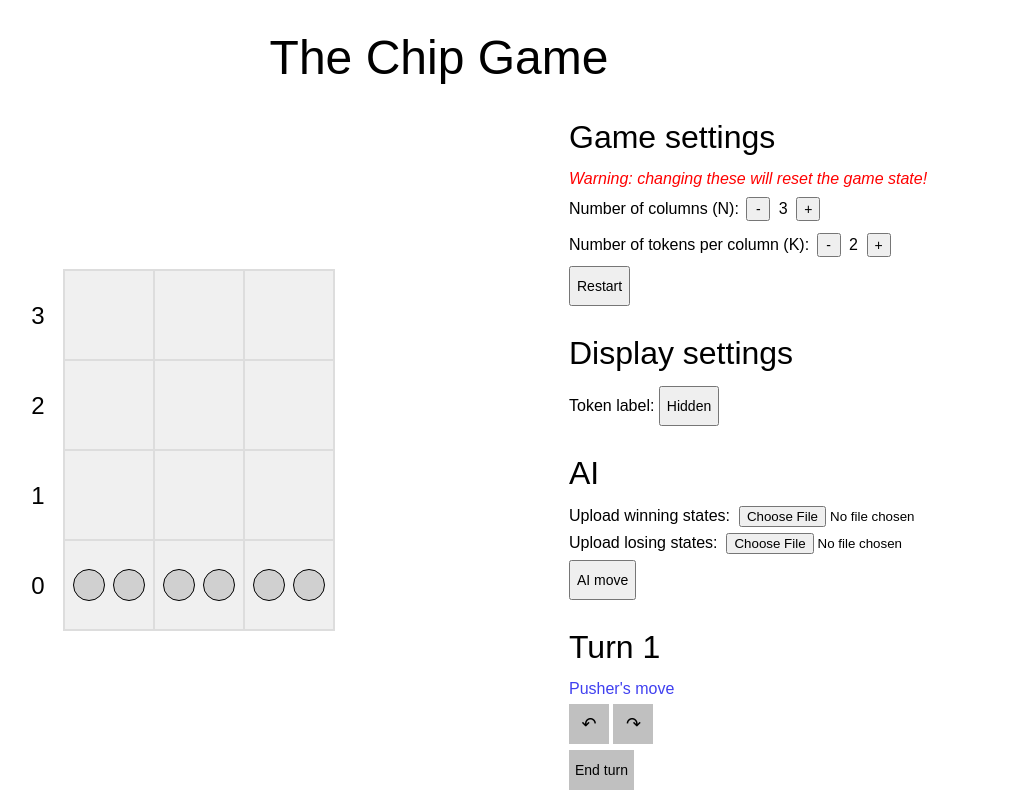
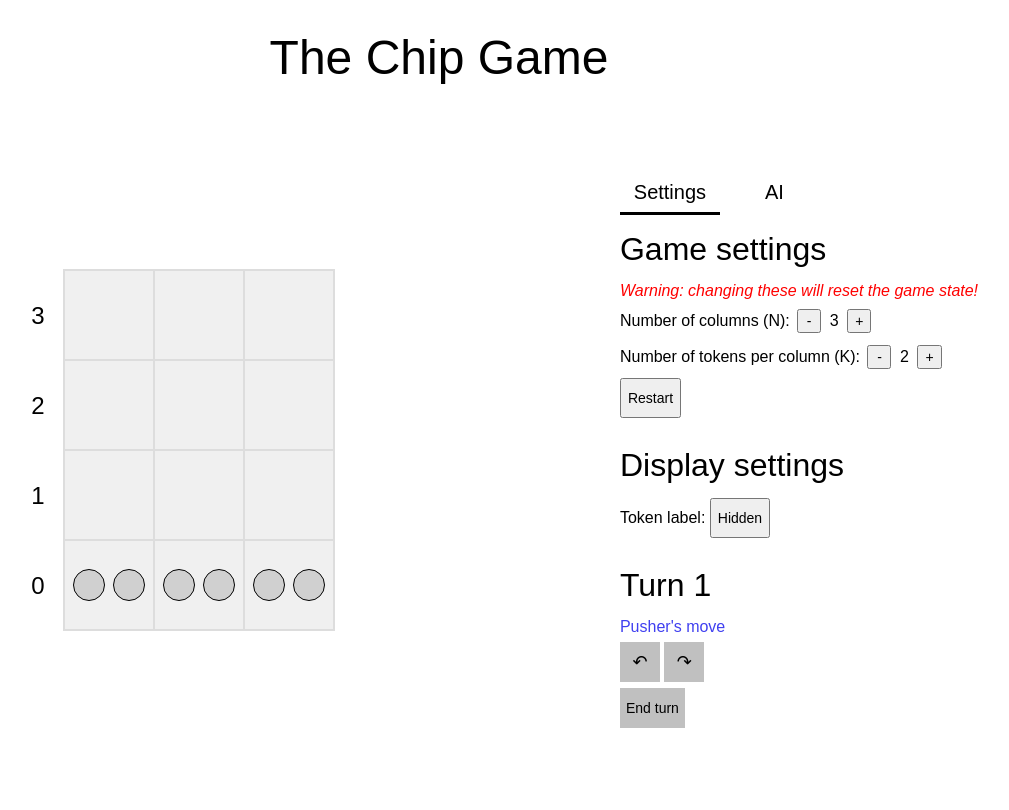
Before and after one commit to cty012/chip-game, a plain HTML site: page index.html in a window 1280 px wide. Shown: the whole page, without its empty margins (201-1210 px from the left). Drawn offline with Linux system fonts and the light colour scheme.

Commit message:
Create tabs

```diff
--- a/callbacks.js
+++ b/callbacks.js
@@ -33,6 +33,25 @@ function col_onclick(col) {
     refresh_button_area();
 }
 
+function menu_select(tabname) {
+    // Update tabs
+    Array.from(document.querySelectorAll(".section-line.menu div")).forEach(item => {
+        if (item.id === "tab-" + tabname) {
+            item.classList.add("selected");
+        } else {
+            item.classList.remove("selected");
+        }
+    });
+
+    // Update sections
+    Array.from(document.getElementsByClassName("section")).forEach(item => {
+        item.classList.add("hidden");
+    });
+    sections_to_display[tabname].forEach(id => {
+        document.getElementById(id).classList.remove("hidden");
+    });
+}
+
 function inc_N(delta) {
     let N_new = Math.min(Math.max(N + delta, N_min), N_max);
     if (N_new === N) return;
--- a/constants.js
+++ b/constants.js
@@ -49,3 +49,11 @@ const ui_player = document.getElementById("player");
 const ui_undo = document.getElementById("undo");
 const ui_redo = document.getElementById("redo");
 const ui_end_turn = document.getElementById("end-turn");
+
+/**
+ * Sections to display in each tab
+ */
+const sections_to_display = {
+    "settings": ["sec-menu-bar", "sec-game-settings", "sec-display-settings", "sec-controls"],
+    "ai": ["sec-menu-bar", "sec-ai", "sec-controls"],
+};
--- a/index.html
+++ b/index.html
@@ -2,7 +2,6 @@
 <head>
     <title>Chip Game</title>
     <link rel="stylesheet" type="text/css" href="style.css">
-    <link rel="stylesheet" type="text/css" href="ai.css">
 </head>
 <body>
     <div id="content">
@@ -16,8 +15,14 @@
                 </div>
             </div>
             <div id="button-area">
-                <div id="button-container">
-                    <div class="section">
+                <div class="button-container">
+                    <div id="sec-menu-bar" class="section">
+                        <div class="section-line menu">
+                            <div id="tab-settings" class="selected" onclick="menu_select(`settings`);">Settings</div>
+                            <div id="tab-ai" onclick="menu_select(`ai`);">AI</div>
+                        </div>
+                    </div>
+                    <div id="sec-game-settings" class="section">
                         <div class="section-title">Game settings</div>
                         <div class="section-line warning">Warning: changing these will reset the game state!</div>
                         <div class="section-line toggle-var" class="line">
@@ -36,14 +41,14 @@
                             <button class="action" onclick="restart();">Restart</button>
                         </div>
                     </div>
-                    <div class="section">
+                    <div id="sec-display-settings" class="section">
                         <div class="section-title">Display settings</div>
                         <div class="section-line toggle-var higher" class="line">
                             <span>Token label:&nbsp;</span>
                             <button id="token-label" class="action" onclick="toggle_token_label();">Hidden</button>
                         </div>
                     </div>
-                    <div class="section">
+                    <div id="sec-ai" class="section hidden">
                         <div class="section-title">AI</div>
                         <div class="section-line">
                             <span>Upload winning states:&nbsp;</span>
@@ -57,7 +62,7 @@
                             <button id="ai-move" class="action" onclick="ai_move();">AI move</button>
                         </div>
                     </div>
-                    <div class="section">
+                    <div id="sec-controls" class="section">
                         <div id="turn" class="section-title"></div>
                         <div id="player" class="section-line"></div>
                         <div class="section-line">
--- a/style.css
+++ b/style.css
@@ -77,6 +77,32 @@ button.disabled {
 .section-line {
     margin: 6px 0px;
     width: 100%;
+}
+
+.section-line.menu {
+    height: 30px;
+}
+
+.section-line.menu div {
+    display: inline-block;
+    width: 100px;
+    height: 40px;
+    text-align: center;
+    font-size: 20px;
+    line-height: 40px;
+    cursor: pointer;
+}
+
+.section-line.menu div.selected {
+    border-bottom: 3px solid black;
+}
+
+.section-line.menu div:hover {
+    background-color: #f0f0f0;
+}
+
+.hidden {
+    display: none;
 }
 
 .warning {
```
